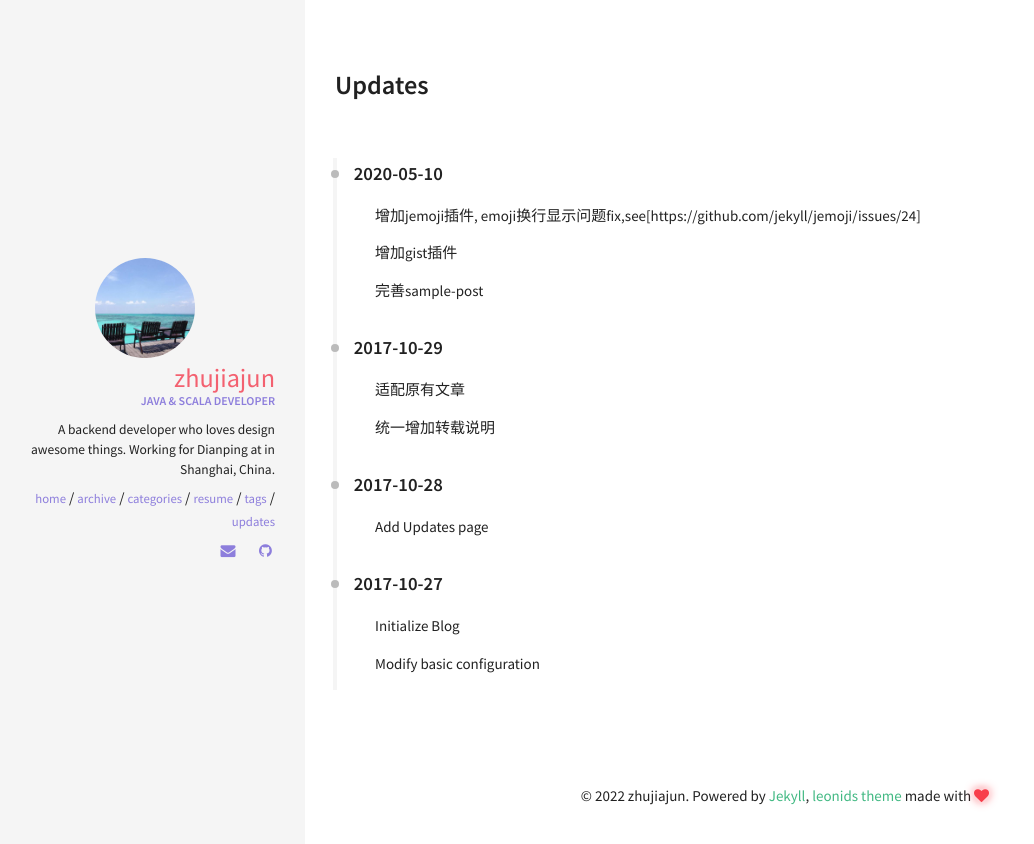
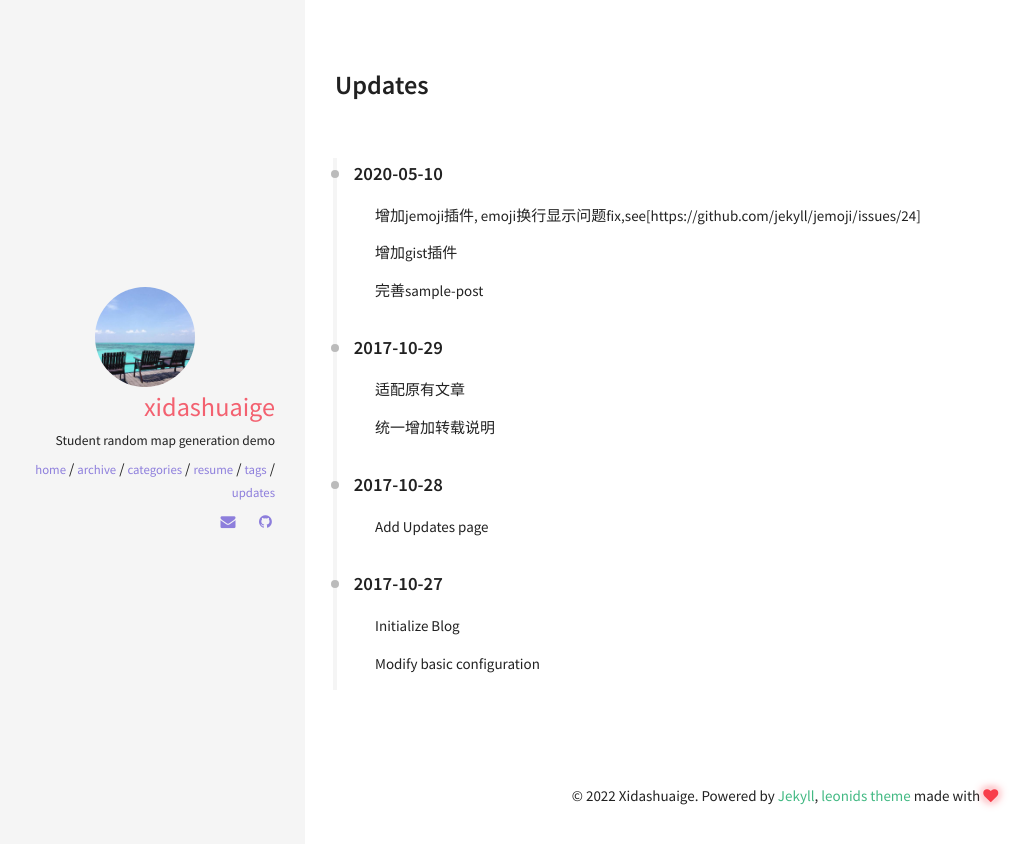
Before and after one commit to WestSaltFish/Random-Map-Generation, a Jekyll site: the page built from updates.html, in a window 1280 px wide. Shown: the top 844 px of the page, without its empty margins (15-1049 px from the left). Built offline with Jekyll 4.4.1, drawn with Linux system fonts in a browser that asks for light colours.

Commit message:
change config

```diff
--- a/_config.yml
+++ b/_config.yml
@@ -3,10 +3,10 @@
 # Site wide configuration
 ####################################
 #
-title: zhujiajun
-email: zhujiajun.me@gmail.com
-description: zhujiajun's blog,powered by jekyll.
-url: https://zjiajun.github.io # the base hostname & protocol for your site
+title: Random map generation
+email: cad1999@qq.com
+description: Student random map generation demo
+url: https://xidashuaige.github.io/Random-Map-Generation/ # the base hostname & protocol for your site
 keywords: ["jekyll", "java", "scala","blog"]
 
 #
@@ -37,22 +37,21 @@ plugins:
 ####################################
 #
 owner:
-  name: zhujiajun
+  name: Xidashuaige
   avatar: avatar.jpg
-  job: "Java & Scala Developer"
-  bio: "A backend developer who loves design awesome things. Working for Dianping at in Shanghai, China."
-  email: zhujiajun.me@gmail.com
+  bio: "Student random map generation demo"
+  email: czd1999.@qq.com
   disqus-shortname: #username
   twitter:  #username
   facebook: #username
   google:
     plus: #username
-    analytics: UA-62251910-2
+    analytics:
     verify:
     ad-client:
     ad-slot:
   bing-verify:
-  github: zjiajun #username
+  github: Xidashuaige #username
   stackoverflow: #123456/username   from a "http://stackoverflow.com/users/123456/username" link
   linkedin: #username
   xing: #username
```
